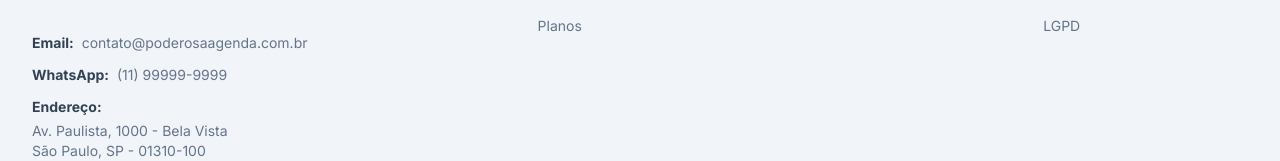
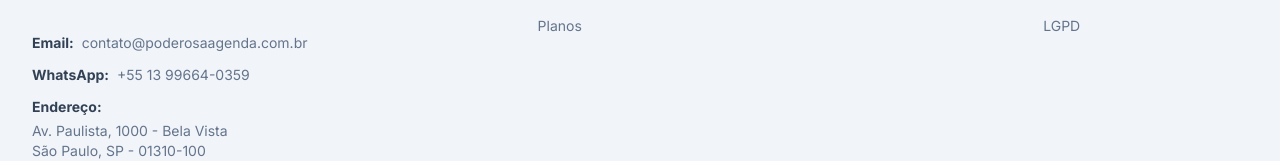
Before and after one commit to Metaclass-sistemas661/poderosa-agenda, a Next.js app in the folder apps/landing/: page / in a window 1280 px wide. Shown: the part 10104-10265 px from the top of the page. Built offline with nearby package versions, Linux system fonts and the light colour scheme.

Commit message:
feat(ui): update whatsapp number in footer to be clickable

```diff
--- a/apps/landing/src/components/layout/Footer.tsx
+++ b/apps/landing/src/components/layout/Footer.tsx
@@ -133,7 +133,15 @@ export function Footer({ className }: { className?: string }) {
                 <strong className="text-slate-700">Email:</strong> contato@poderosaagenda.com.br
               </div>
               <div className="flex items-center gap-2 text-slate-500 text-sm">
-                <strong className="text-slate-700">WhatsApp:</strong> (11) 99999-9999
+                <strong className="text-slate-700">WhatsApp:</strong>
+                <a
+                  href="https://wa.me/5513996640359"
+                  target="_blank"
+                  rel="noopener noreferrer"
+                  className="hover:text-primary-600 transition-colors"
+                >
+                  +55 13 99664-0359
+                </a>
               </div>
               <div className="flex flex-col text-slate-500 text-sm">
                 <strong className="text-slate-700 mb-1">Endereço:</strong>
```
